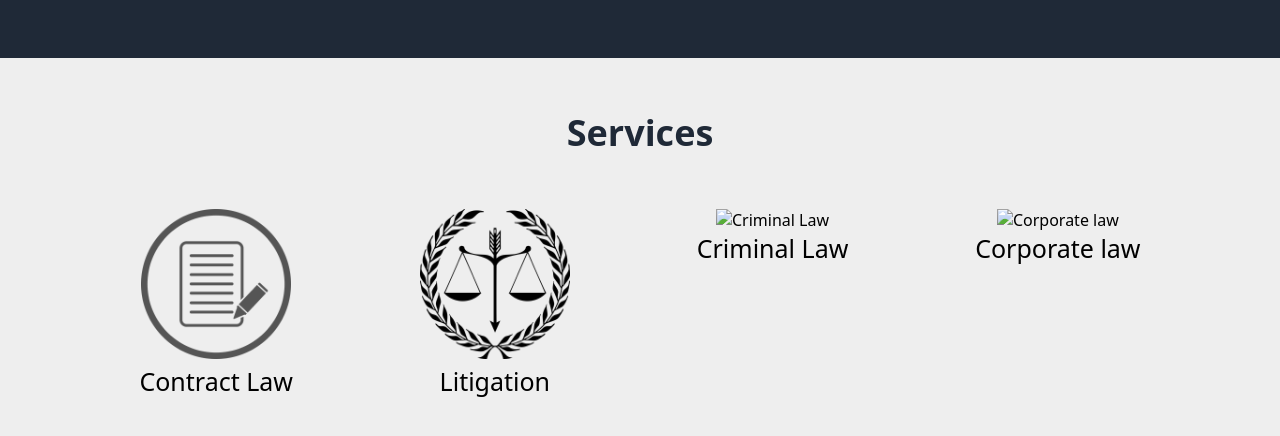
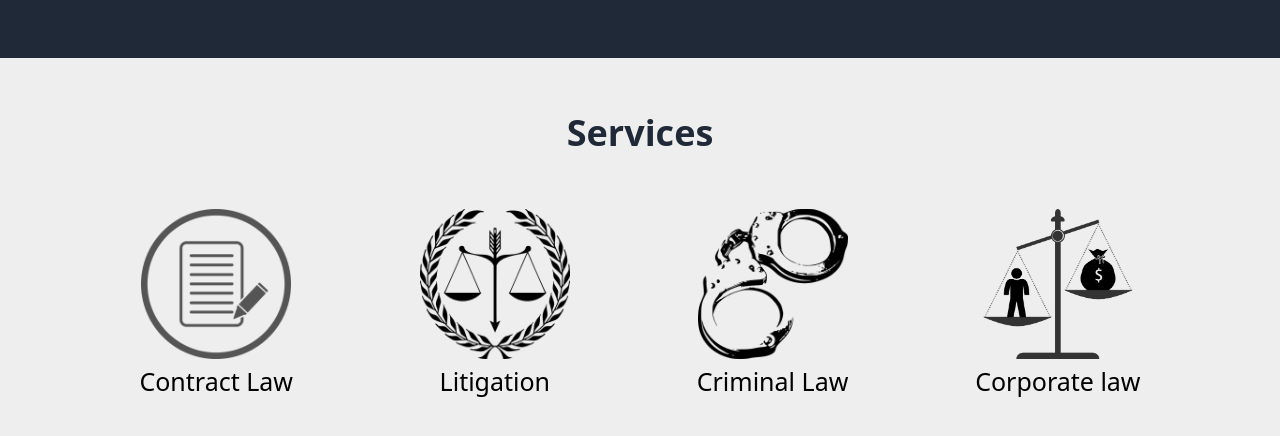
Before and after one commit to Oleksandrwe/Css, a plain HTML site: page index.html in a window 1280 px wide. Shown: the part 594-1030 px from the top of the page. Drawn offline with Linux system fonts and the light colour scheme.

Commit message:
Edit index.html

```diff
--- a/index.html
+++ b/index.html
@@ -52,12 +52,12 @@
                       </div>
 
                       <div class="Conteiner3">
-                        <img src=" image/Criminal Law.png" alt="Criminal Law">
+                        <img src="image/CriminalLaw.png" alt="Criminal Law">
                         <div class="text">Criminal Law</div>
                       </div>
 
                       <div class="Conteiner4">
-                        <img src=" image/Corporate law.png" alt="Corporate law">
+                        <img src="image/Corporatelaw.png" alt="Corporate law">
                         <div class="text">Corporate law</div>
                       </div>
 
```
